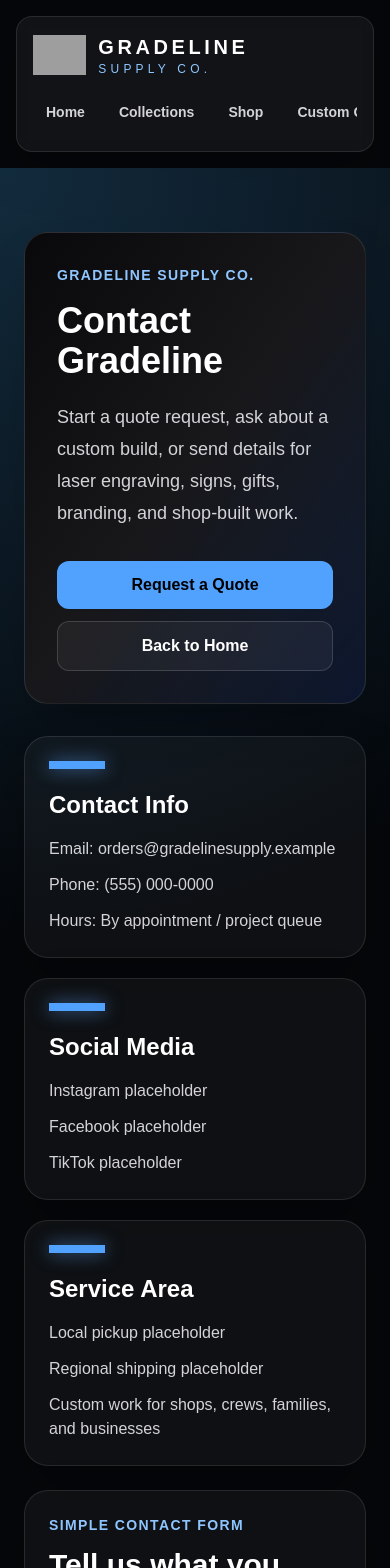
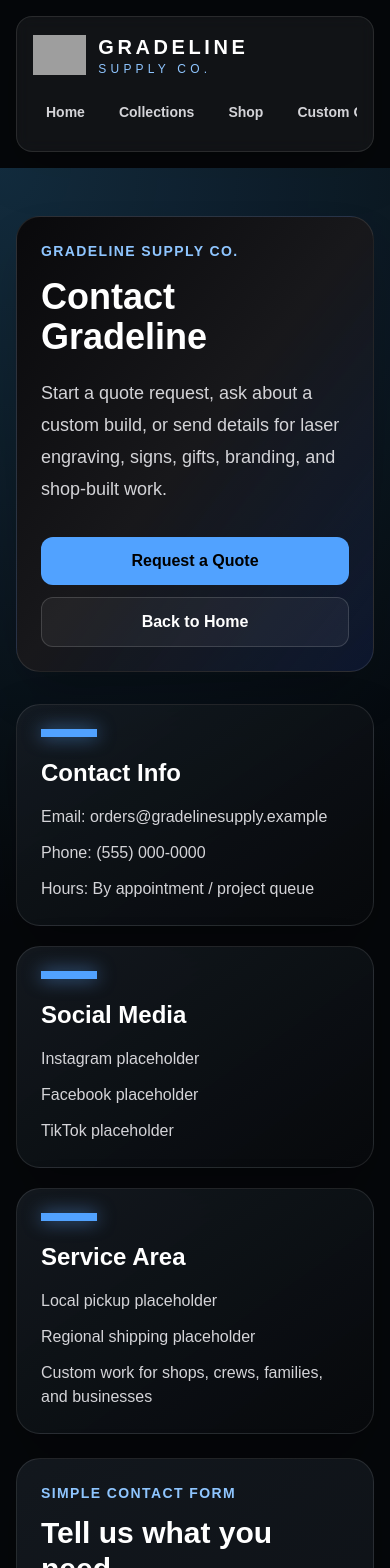
Before and after one commit to davemeeks64-hash/gradeline-supply, a Next.js app: page /contact in a window 390 px wide. Shown: the top 1568 px of the page. Built offline with nearby package versions, Linux system fonts and the light colour scheme; grey boxes are pictures that could not be loaded.

Commit message:
Final phase one polish pass

```diff
--- a/src/app/contact/page.tsx
+++ b/src/app/contact/page.tsx
@@ -52,12 +52,12 @@ export default function ContactPage() {
   return (
     <>
       <PublicHeader />
-      <main className="min-h-screen bg-[#05070a] text-white">
-      <section className="relative overflow-hidden px-6 py-16">
+      <main className="min-h-screen overflow-hidden bg-[#05070a] text-white">
+      <section className="relative overflow-hidden px-4 py-12 sm:px-6 md:py-16">
         <div className="absolute inset-0 bg-[radial-gradient(circle_at_top_left,_rgba(56,139,196,0.28),_transparent_35%),radial-gradient(circle_at_bottom_right,_rgba(80,80,80,0.28),_transparent_35%)]" />
 
         <div className="relative mx-auto max-w-7xl">
-          <div className="rounded-3xl border border-white/10 bg-gradient-to-br from-zinc-950 via-zinc-900 to-blue-950/40 p-8 shadow-2xl md:p-12">
+          <div className="rounded-3xl border border-white/10 bg-gradient-to-br from-zinc-950 via-zinc-900 to-blue-950/40 p-6 shadow-2xl md:p-10">
             <p className="text-sm font-bold uppercase tracking-widest text-blue-300">
               Gradeline Supply Co.
             </p>
@@ -89,7 +89,7 @@ export default function ContactPage() {
               {infoBlocks.map((block) => (
                 <article
                   key={block.title}
-                  className="rounded-3xl border border-white/10 bg-white/[0.04] p-6 shadow-[0_18px_45px_rgba(0,0,0,0.28)]"
+                  className="rounded-3xl border border-white/10 bg-[linear-gradient(145deg,rgba(24,31,38,0.72),rgba(7,9,12,0.96))] p-6 shadow-[0_18px_45px_rgba(0,0,0,0.28)]"
                 >
                   <div className="h-2 w-14 bg-blue-400 shadow-[0_0_18px_rgba(96,165,250,0.65)]" />
                   <h2 className="mt-5 text-2xl font-black">{block.title}</h2>
@@ -102,7 +102,7 @@ export default function ContactPage() {
               ))}
             </div>
 
-            <form className="rounded-3xl border border-white/10 bg-white/[0.04] p-6 shadow-[0_18px_45px_rgba(0,0,0,0.28)] md:p-8">
+            <form className="rounded-3xl border border-white/10 bg-[linear-gradient(145deg,rgba(24,31,38,0.72),rgba(7,9,12,0.96))] p-6 shadow-[0_18px_45px_rgba(0,0,0,0.28)] md:p-8">
               <p className="text-sm font-bold uppercase tracking-widest text-blue-300">
                 Simple Contact Form
               </p>
```
